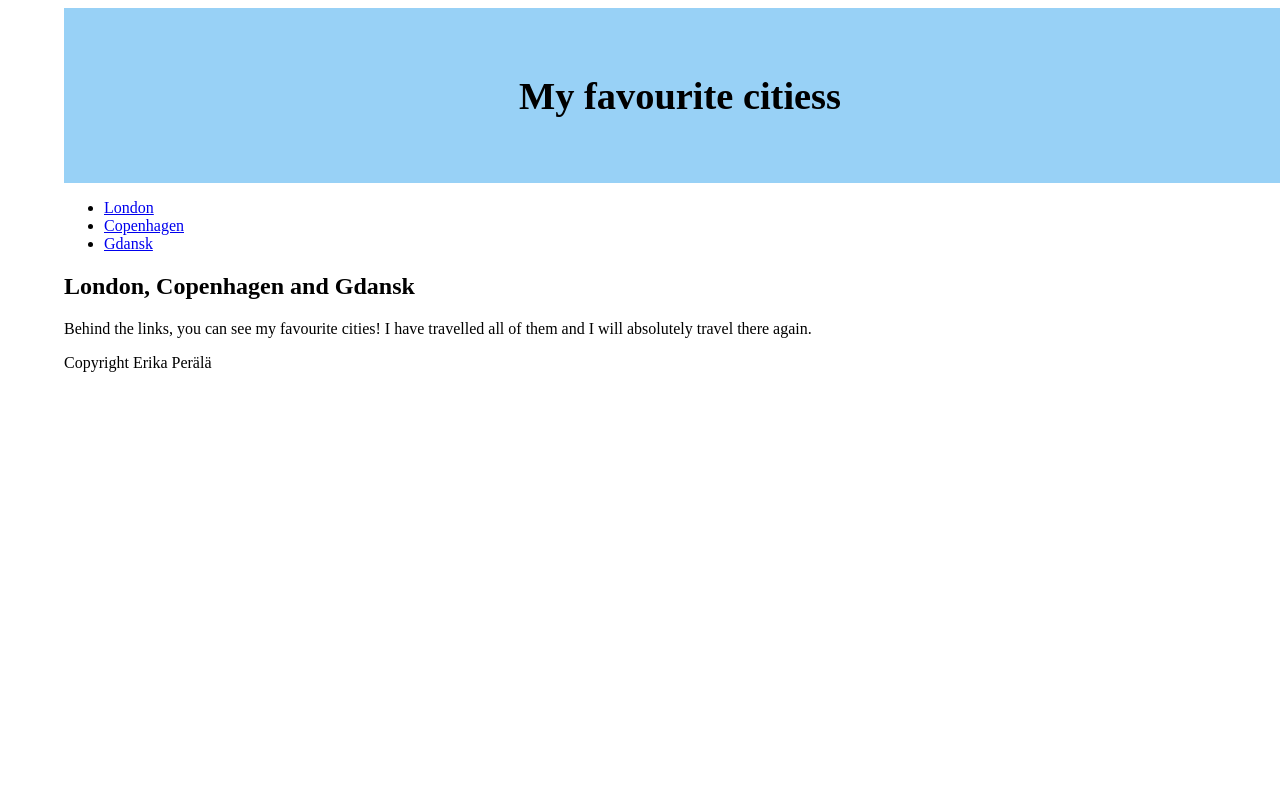
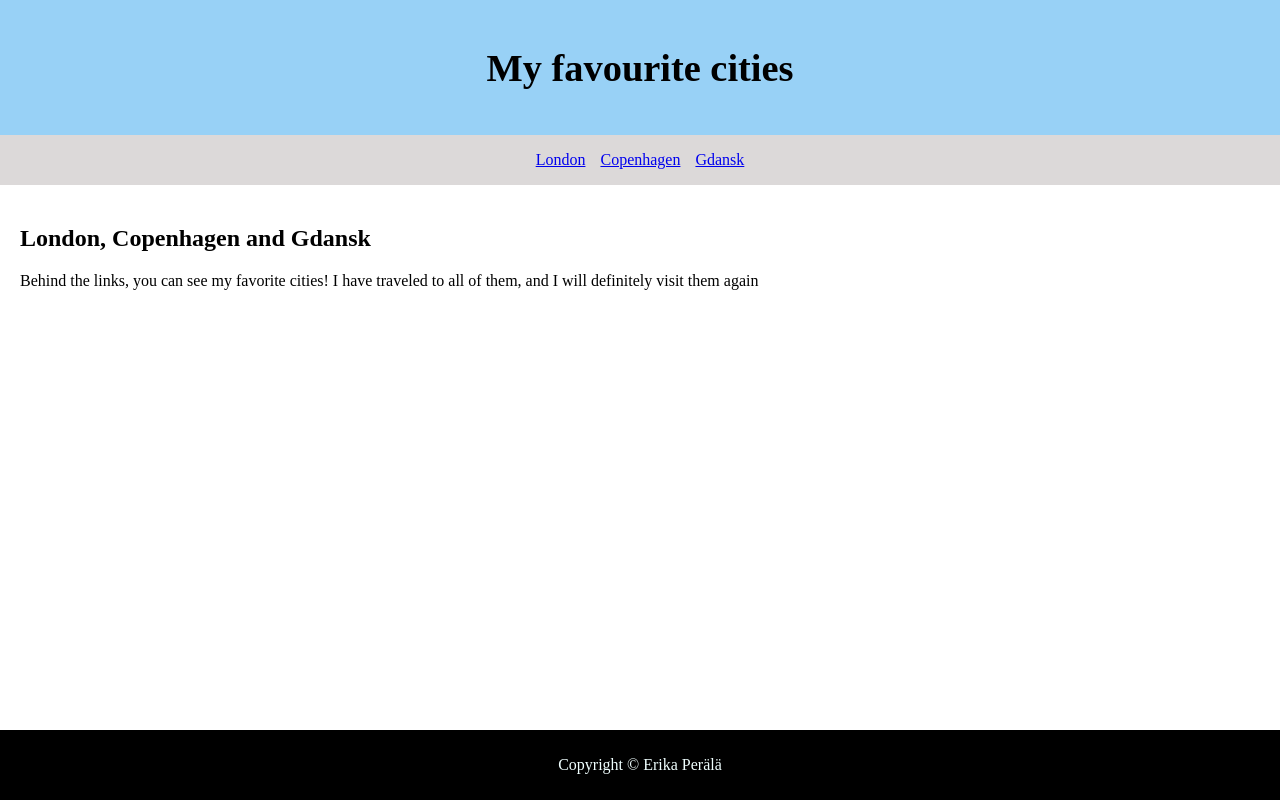
Before and after one commit to erikaperala/Uusi-kansio, a plain HTML site: page WS05/index.html in a window 1280 px wide. Drawn offline with Linux system fonts and the light colour scheme.

Commit message:
neljäs kommit, sivu valmiiksi

```diff
--- a/WS05/index.html
+++ b/WS05/index.html
@@ -12,29 +12,26 @@
 <body>
 
     <header>
-        <h1> My favourite citiess</h1>
+        <h1> My favourite cities</h1>
     </header>
 
     <nav>
-        <ul>
-            <li><a href="second.html">London</a></li>
-            <li><a href="third.html">Copenhagen</a></li>
-            <li><a href="fourth.html">Gdansk</a></li>
+        <p><a href="second.html">London</a></p>
+        <p><a href="third.html">Copenhagen</a></p>
+        <p><a href="fourth.html">Gdansk</a></p>
 
-        </ul>
     </nav>
 
     <section>
 
         <h2>London, Copenhagen and Gdansk</h2>
 
-        <p>Behind the links, you can see my favourite cities! I have travelled all of them and I will absolutely travel there again.</p>
-
+        <p>Behind the links, you can see my favorite cities! I have traveled to all of them, and I will definitely visit them again</p>
 
     </section>
 
     <footer>
-       Copyright Erika Perälä
+       <p>Copyright © Erika Perälä</p>
     </footer>
 
 </body>
--- a/WS05/styles/styles.css
+++ b/WS05/styles/styles.css
@@ -1,14 +1,50 @@
+
+html, body {
+
+    height: 100%;
+    margin: 0;
+    padding: 0;
+    display: flex;
+    flex-direction: column;
+}
+
+
+
 header{
     background-color: rgb(152, 209, 246);
     text-align: center;
-    padding: 40px;
     font-size: larger;
     width: 100%;
+    padding: 20px 0;
+    box-sizing: border-box
+}
+
+nav {
+    display: flex;
+    gap: 15px;
+    justify-content: center;
+    background-color: rgb(220, 217, 217);
+    width: 100%;
+    box-sizing: border-box;
+}
+
+section {
+
+    margin: 10px;
+    padding: 10px;
+
+    flex: 1;
 
 }
 
-body {
-    width: 90%;
-    margin-left: auto;
-    margin-right: auto;
-    }
+footer {
+
+    background-color: black;
+    text-align: center;
+    color: azure;
+    padding: 10px;
+    width: 100%;
+    box-sizing: border-box;
+
+
+}
--- /dev/null
+++ b/WS06/styles/styles.css
@@ -0,0 +1,111 @@
+
+html, body {
+
+    height: 100%;
+    margin: 0;
+    padding: 0;
+    display: flex;
+    flex-direction: column;
+}
+
+
+
+header{
+    background-color: rgb(152, 209, 246);
+    text-align: center;
+    font-size: larger;
+    width: 100%;
+    padding: 20px 0;
+    box-sizing: border-box
+}
+
+.main-nav {
+    display: flex;
+    gap: 30px;
+    justify-content: center;
+    background-color: rgb(220, 217, 217);
+    width: 100%;
+    box-sizing: border-box;
+}
+
+.main-nav a {
+    color: black;
+    text-decoration: none;
+}
+
+.main-nav a:hover {
+
+    color: red;
+
+}
+
+.side-nav{
+
+    width: 150px;
+    padding: 20px;
+    box-sizing: border-box;
+    background-color:  rgba(226, 226, 226, 0.464);
+    display: flex;
+    flex-direction: column;
+
+}
+
+.side-nav ul{
+    list-style-type: none;
+    padding: 0;
+    margin: 0;
+
+}
+
+.side-nav ul li {
+text-align: left;
+padding-left: 20px;
+margin-top: 10px;
+}
+
+
+
+section {
+
+    margin: 10px;
+    padding: 20px;
+    flex: 1;
+    box-sizing: border-box;
+
+}
+
+section img{
+
+    width: 150px;
+    height: auto;
+}
+
+.container {
+
+    display: flex;
+    flex-direction: row;
+    flex: 1;
+
+}
+
+.content {
+
+width: 80%;
+padding: 20px;
+box-sizing: border-box;
+
+}
+
+footer {
+
+    background-color: black;
+    text-align: center;
+    color: azure;
+    padding: 10px;
+    width: 100%;
+    bottom: 0;
+    box-sizing: border-box;
+   position: absolute;
+
+
+}
```
Also changed, not shown: WS05/fourth.html (+5 -7 lines), WS05/second.html (+5 -7 lines), WS05/third.html (+4 -6 lines), WS06/index.html (added, +56 -0 lines), WS06/second.html (added, +59 -0 lines), WS06/third.html (added, +59 -0 lines), WS06/photos/köpis0.jpeg (added), WS06/photos/köpis1.jpeg (added), WS06/photos/köpis2.jpeg (added), WS06/photos/köpis3.jpeg (added), WS06/photos/lontoo 1.jpeg (added), WS06/photos/lontoo0.jpeg (added), WS06/photos/lontoo2.jpeg (added), WS06/photos/lontoo3.jpeg (added), 1 other file.
